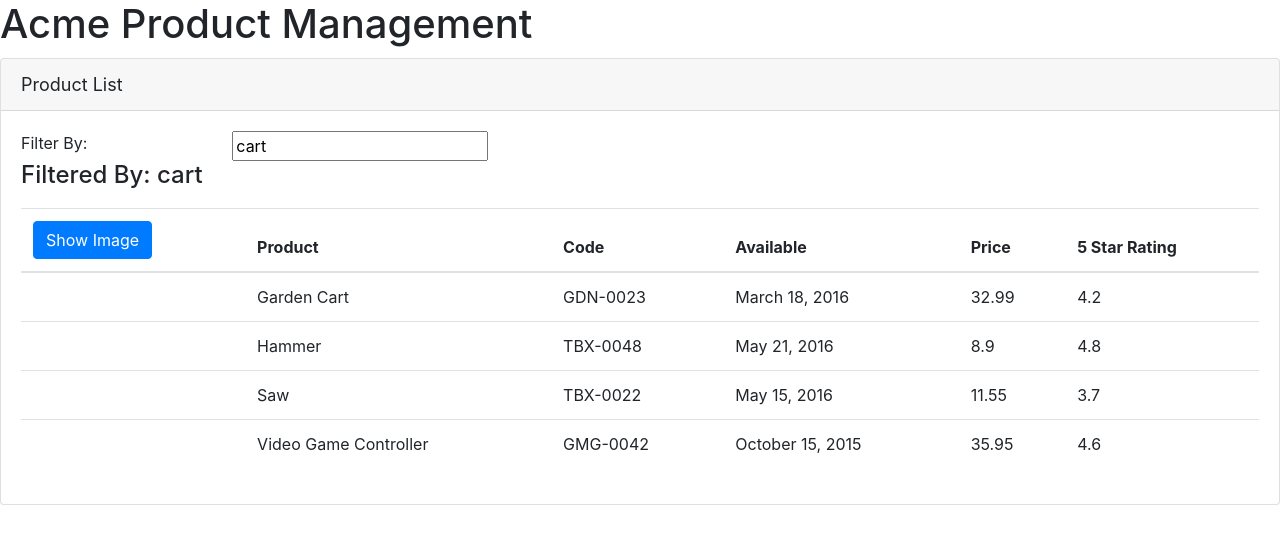
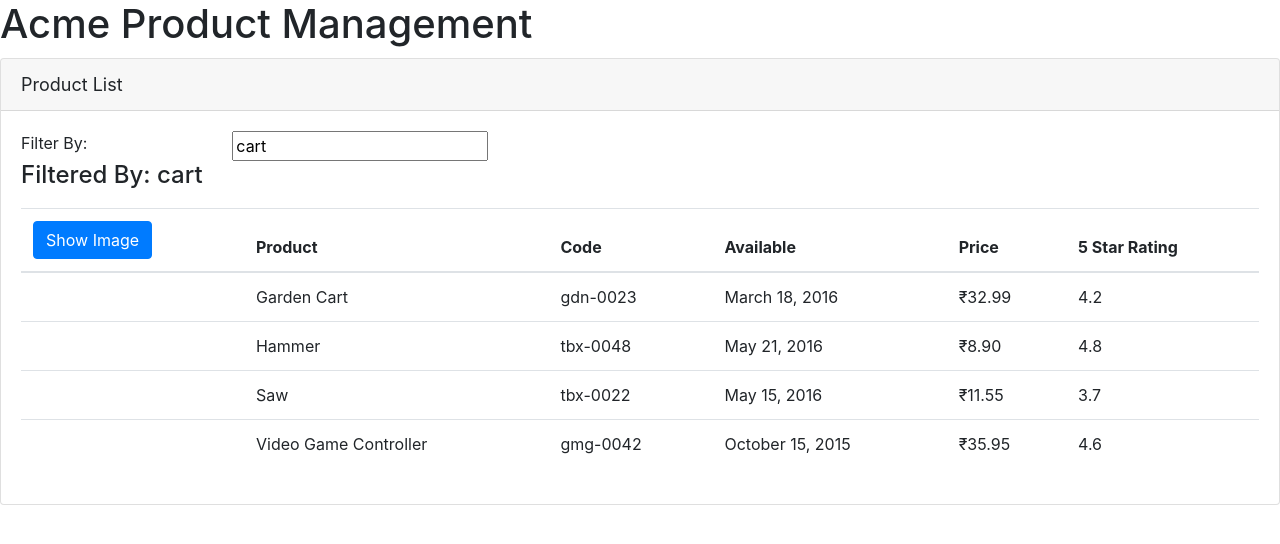
Before and after one commit to ayush8010720467/APM-Start, an Angular app: page /welcome in a window 1280 px wide. Shown: the top 544 px of the page. Built offline with nearby package versions, Linux system fonts and the light colour scheme.

Commit message:
Data transformation Done

```diff
--- a/src/app/products/product-list.component.html
+++ b/src/app/products/product-list.component.html
@@ -41,7 +41,7 @@
                     <td >
                         <img *ngIf='showImage'
                          [src] = 'product.imageUrl'
-                        [title]='product.productName'
+                        [title]='product.productName |uppercase'
                         [style.width.px]='imageWidth'
                         [style.margin.px] = 'imageMargin'
                         [style.padding.px]='imgPadding'>
@@ -50,11 +50,11 @@
                     <td>{{product.productName}}</td>
 
 
-                    <td>{{product.productCode}}</td>
+                    <td>{{product.productCode | lowercase}}</td>
 
                     <td>{{product.releaseDate}}</td>
 
-                    <td>{{product.price}}</td>
+                    <td>{{product.price| currency:"INR":'symbol':'1.2-2' | lowercase}}</td>
 
                     <td>{{product.starRating}}</td>
 
```
